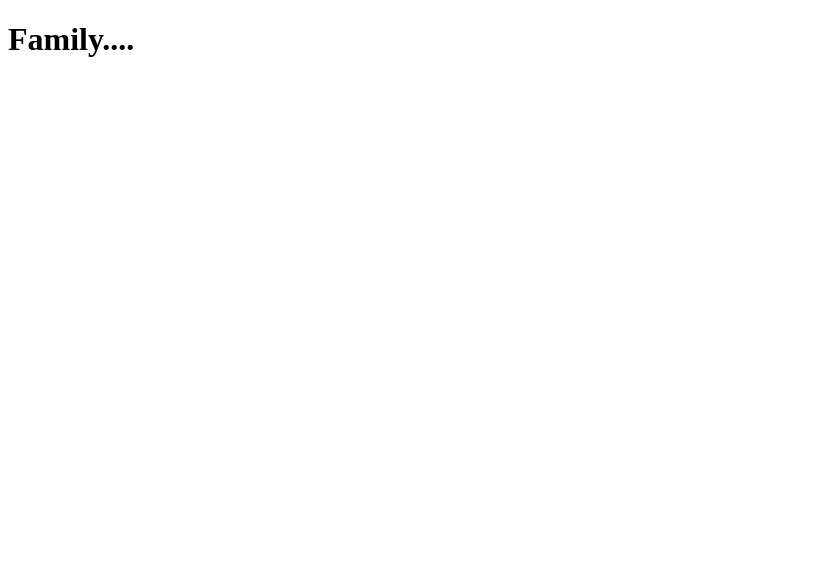
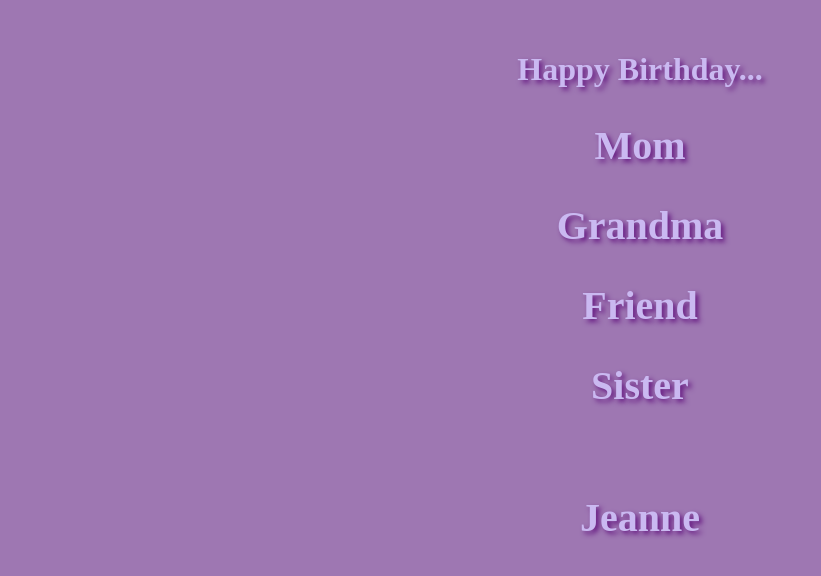
Before and after one commit to BeeHexed/Moms-birthday, a plain HTML site: page index.html in a window 1280 px wide. Shown: the whole page, without its empty margins (0-821 px from the left). Drawn offline with Linux system fonts and the light colour scheme.

Commit message:
HTML amd a purple palette

```diff
--- a/index.html
+++ b/index.html
@@ -4,8 +4,15 @@
     <meta charset="UTF-8" />
     <meta name="viewport" content="width=device-width, initial-scale=1.0" />
     <title>Mom's birthday card</title>
+    <link rel="stylesheet" href="src/style.css" />
   </head>
   <body>
-    <h1>Family....</h1>
+    <h1>Happy Birthday...</h1>
+    <h2>Mom</h2>
+    <h2>Grandma</h2>
+    <h2>Friend</h2>
+    <h2>Sister</h2>
+    <br />
+    <h2>Jeanne</h2>
   </body>
 </html>
--- /dev/null
+++ b/src/style.css
@@ -0,0 +1,17 @@
+body {
+background-color: rgb(158, 119, 178)
+}
+
+h1 {
+color: #CAB9F1;
+text-shadow: 3px 3px 5px #661982;
+text-align: center;
+padding-top: 30px;
+}
+
+h2 {
+    color: #CAB9F1;
+        text-shadow: 3px 3px 5px #661982;
+        text-align: center;
+        font-size: 40px;
+}
```
